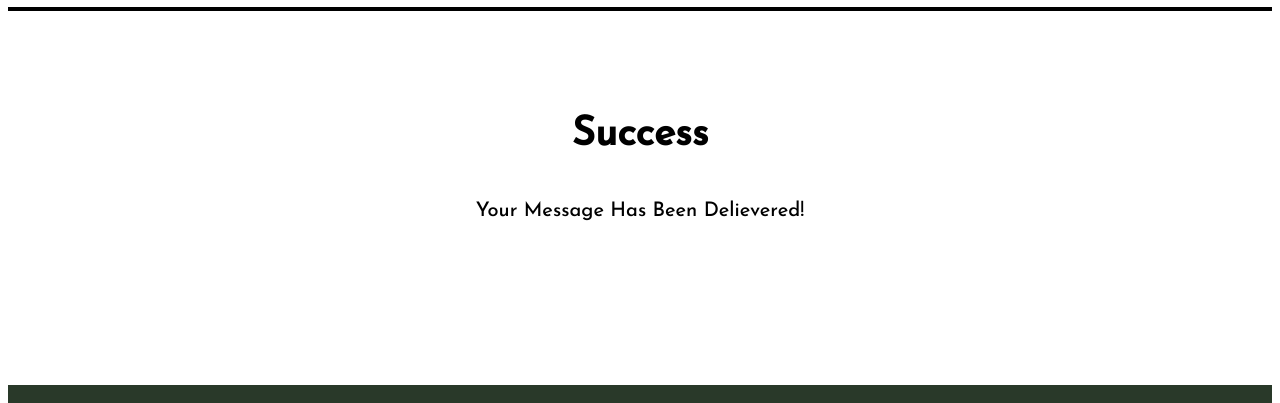
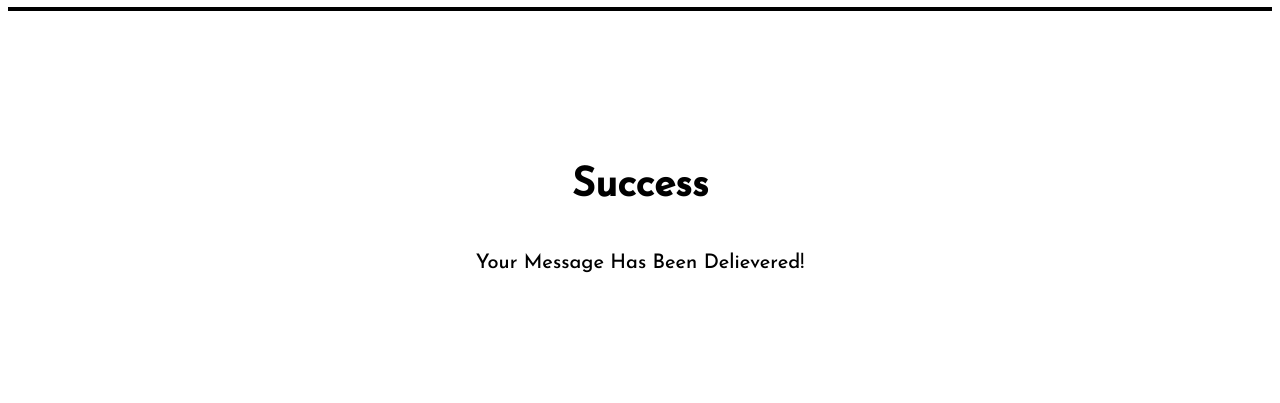
Before and after one commit to Sam282001/Travel_Blog, a plain HTML site: page success.html in a window 1280 px wide. Shown: the part 188-591 px from the top of the page. Drawn offline with nearby package versions, Linux system fonts and the light colour scheme; a web font is replaced by a local one.

Commit message:
second commit

```diff
--- a/styles.css
+++ b/styles.css
@@ -280,7 +280,7 @@ table input, textarea {
 
 #sucdiv {
     margin-bottom: 18vh;
-    margin-top: 6vw;
+    margin-top: 10vw;
     font-family: 'Josefin Sans', sans-serif;
 }
 
```
